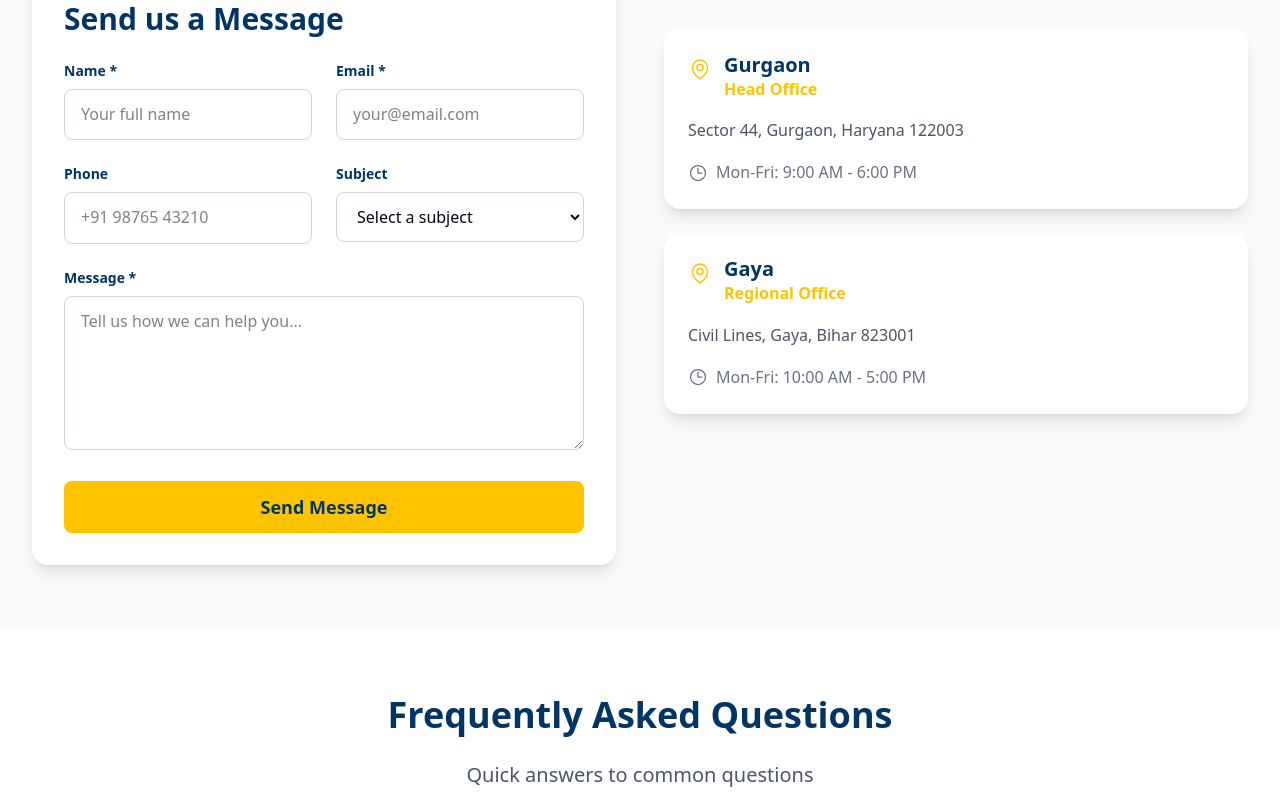
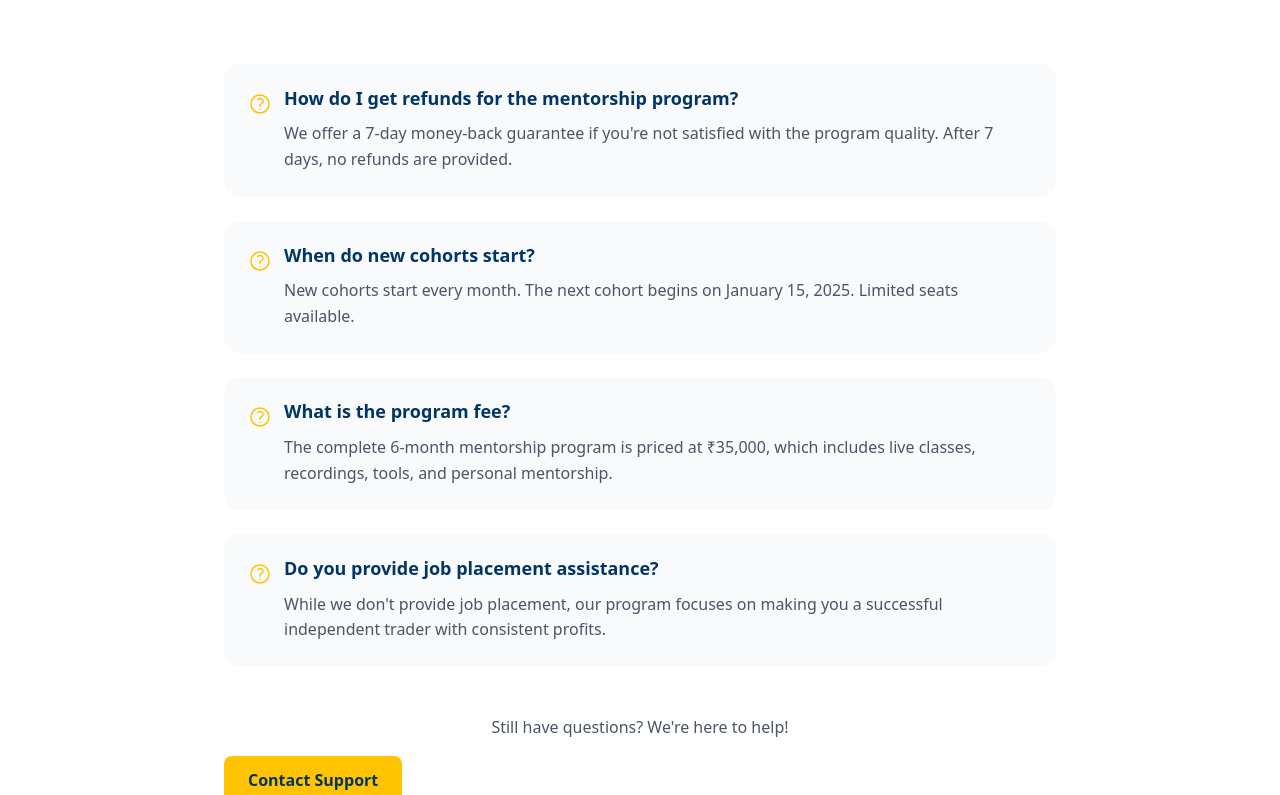
Before and after one commit to the-school-of-options/school-of-options, a Next.js app: page /contact in a window 1280 px wide. Shown: the part 1325-2120 px from the top of the page. Built offline with nearby package versions, Linux system fonts and the light colour scheme.

Commit message:
some bug and other fixes

```diff
--- a/src/app/about/page.tsx
+++ b/src/app/about/page.tsx
@@ -62,7 +62,7 @@ export default function AboutPage() {
   ];
 
   return (
-    <div className="pt-16">
+    <div>
       {/* Hero Section */}
       <section className="bg-gradient-to-br from-navy to-navy-dark text-white py-20">
         <div className="max-w-7xl mx-auto px-4 sm:px-6 lg:px-8">
--- a/src/app/contact/page.tsx
+++ b/src/app/contact/page.tsx
@@ -1,44 +1,12 @@
 'use client';
-
-import { useState } from 'react';
 import {
   PhoneIcon,
   EnvelopeIcon,
-  MapPinIcon,
   ChatBubbleLeftRightIcon,
-  ClockIcon,
   QuestionMarkCircleIcon
 } from '@heroicons/react/24/outline';
 
 export default function ContactPage() {
-  const [formData, setFormData] = useState({
-    name: '',
-    email: '',
-    phone: '',
-    subject: '',
-    message: ''
-  });
-  const [isSubmitted, setIsSubmitted] = useState(false);
-
-  const handleSubmit = (e: React.FormEvent) => {
-    e.preventDefault();
-    // Here you would typically send the data to your backend
-    console.log('Contact form submitted:', formData);
-    setIsSubmitted(true);
-
-    // Reset form after 3 seconds
-    setTimeout(() => {
-      setIsSubmitted(false);
-      setFormData({ name: '', email: '', phone: '', subject: '', message: '' });
-    }, 3000);
-  };
-
-  const handleChange = (e: React.ChangeEvent<HTMLInputElement | HTMLTextAreaElement | HTMLSelectElement>) => {
-    setFormData({
-      ...formData,
-      [e.target.name]: e.target.value
-    });
-  };
 
   const contactMethods = [
     {
@@ -67,20 +35,7 @@ export default function ContactPage() {
     }
   ];
 
-  const offices = [
-    {
-      city: 'Gurgaon',
-      address: 'Sector 44, Gurgaon, Haryana 122003',
-      type: 'Head Office',
-      timing: 'Mon-Fri: 9:00 AM - 6:00 PM'
-    },
-    {
-      city: 'Gaya',
-      address: 'Civil Lines, Gaya, Bihar 823001',
-      type: 'Regional Office',
-      timing: 'Mon-Fri: 10:00 AM - 5:00 PM'
-    }
-  ];
+
 
   const faqs = [
     {
@@ -102,7 +57,7 @@ export default function ContactPage() {
   ];
 
   return (
-    <div className="pt-16">
+    <div>
       {/* Hero Section */}
       <section className="bg-gradient-to-br from-navy to-navy-dark text-white py-20">
         <div className="max-w-7xl mx-auto px-4 sm:px-6 lg:px-8 text-center">
@@ -114,7 +69,7 @@ export default function ContactPage() {
             Have questions about our programs? Need support? We&apos;re here to help you succeed in your options trading journey.
           </p>
 
-          <div className="grid grid-cols-1 md:grid-cols-3 gap-8 mt-12">
+          <div className="grid grid-cols-1 md:grid-cols-2 gap-8 mt-12 max-w-2xl mx-auto">
             <div className="text-center">
               <div className="text-3xl font-bold text-green mb-2">24/7</div>
               <div className="text-gray-300">WhatsApp Support</div>
@@ -122,10 +77,6 @@ export default function ContactPage() {
             <div className="text-center">
               <div className="text-3xl font-bold text-green mb-2">&lt;2 hrs</div>
               <div className="text-gray-300">Response Time</div>
-            </div>
-            <div className="text-center">
-              <div className="text-3xl font-bold text-green mb-2">2 Cities</div>
-              <div className="text-gray-300">Office Locations</div>
             </div>
           </div>
         </div>
@@ -163,136 +114,7 @@ export default function ContactPage() {
         </div>
       </section>
 
-      {/* Contact Form & Office Info */}
-      <section className="py-16 bg-gray-50">
-        <div className="max-w-7xl mx-auto px-4 sm:px-6 lg:px-8">
-          <div className="grid grid-cols-1 lg:grid-cols-2 gap-12">
-            {/* Contact Form */}
-            <div className="bg-white rounded-2xl p-8 shadow-lg">
-              <h2 className="text-3xl font-bold text-navy mb-6">Send us a Message</h2>
 
-              {!isSubmitted ? (
-                <form onSubmit={handleSubmit} className="space-y-6">
-                  <div className="grid grid-cols-1 md:grid-cols-2 gap-6">
-                    <div>
-                      <label className="block text-sm font-semibold text-navy mb-2">Name *</label>
-                      <input
-                        type="text"
-                        name="name"
-                        value={formData.name}
-                        onChange={handleChange}
-                        required
-                        className="w-full px-4 py-3 border border-gray-300 rounded-lg focus:ring-2 focus:ring-green focus:border-transparent"
-                        placeholder="Your full name"
-                      />
-                    </div>
-
-                    <div>
-                      <label className="block text-sm font-semibold text-navy mb-2">Email *</label>
-                      <input
-                        type="email"
-                        name="email"
-                        value={formData.email}
-                        onChange={handleChange}
-                        required
-                        className="w-full px-4 py-3 border border-gray-300 rounded-lg focus:ring-2 focus:ring-green focus:border-transparent"
-                        placeholder="your@email.com"
-                      />
-                    </div>
-                  </div>
-
-                  <div className="grid grid-cols-1 md:grid-cols-2 gap-6">
-                    <div>
-                      <label className="block text-sm font-semibold text-navy mb-2">Phone</label>
-                      <input
-                        type="tel"
-                        name="phone"
-                        value={formData.phone}
-                        onChange={handleChange}
-                        className="w-full px-4 py-3 border border-gray-300 rounded-lg focus:ring-2 focus:ring-green focus:border-transparent"
-                        placeholder="+91 98765 43210"
-                      />
-                    </div>
-
-                    <div>
-                      <label className="block text-sm font-semibold text-navy mb-2">Subject</label>
-                      <select
-                        name="subject"
-                        value={formData.subject}
-                        onChange={handleChange}
-                        className="w-full px-4 py-3 border border-gray-300 rounded-lg focus:ring-2 focus:ring-green focus:border-transparent"
-                      >
-                        <option value="">Select a subject</option>
-                        <option value="mentorship">Mentorship Program</option>
-                        <option value="refund">Refund Query</option>
-                        <option value="technical">Technical Support</option>
-                        <option value="general">General Inquiry</option>
-                      </select>
-                    </div>
-                  </div>
-
-                  <div>
-                    <label className="block text-sm font-semibold text-navy mb-2">Message *</label>
-                    <textarea
-                      name="message"
-                      value={formData.message}
-                      onChange={handleChange}
-                      required
-                      rows={5}
-                      className="w-full px-4 py-3 border border-gray-300 rounded-lg focus:ring-2 focus:ring-green focus:border-transparent"
-                      placeholder="Tell us how we can help you..."
-                    />
-                  </div>
-
-                  <button type="submit" className="btn-primary w-full text-lg py-4">
-                    Send Message
-                  </button>
-                </form>
-              ) : (
-                <div className="text-center py-12">
-                  <div className="w-16 h-16 bg-green rounded-full flex items-center justify-center mx-auto mb-4">
-                    <svg className="h-8 w-8 text-white" fill="none" stroke="currentColor" viewBox="0 0 24 24">
-                      <path strokeLinecap="round" strokeLinejoin="round" strokeWidth={2} d="M5 13l4 4L19 7" />
-                    </svg>
-                  </div>
-                  <h3 className="text-2xl font-bold text-green mb-2">Message Sent!</h3>
-                  <p className="text-gray-600">
-                    We&apos;ll get back to you within 24 hours.
-                  </p>
-                </div>
-              )}
-            </div>
-
-            {/* Office Information */}
-            <div className="space-y-8">
-              <div>
-                <h2 className="text-3xl font-bold text-navy mb-6">Our Offices</h2>
-
-                <div className="space-y-6">
-                  {offices.map((office) => (
-                    <div key={office.city} className="bg-white rounded-2xl p-6 shadow-lg">
-                      <div className="flex items-start mb-4">
-                        <MapPinIcon className="h-6 w-6 text-green mr-3 mt-1" />
-                        <div>
-                          <h3 className="text-xl font-bold text-navy">{office.city}</h3>
-                          <p className="text-green font-semibold">{office.type}</p>
-                        </div>
-                      </div>
-
-                      <p className="text-gray-600 mb-4">{office.address}</p>
-
-                      <div className="flex items-center text-gray-500">
-                        <ClockIcon className="h-5 w-5 mr-2" />
-                        <span>{office.timing}</span>
-                      </div>
-                    </div>
-                  ))}
-                </div>
-              </div>
-            </div>
-          </div>
-        </div>
-      </section>
 
       {/* FAQ Section */}
       <section className="py-16 bg-white">
--- a/src/app/globals.css
+++ b/src/app/globals.css
@@ -69,21 +69,65 @@ select:focus {
 /* Responsive text scaling */
 @media (max-width: 640px) {
   h1 {
-    font-size: 2rem;
+    font-size: 1.875rem;
     line-height: 1.1;
   }
 
   h2 {
-    font-size: 1.75rem;
+    font-size: 1.5rem;
     line-height: 1.2;
   }
 
   .text-4xl {
+    font-size: 1.875rem;
+  }
+
+  .text-5xl {
     font-size: 2.25rem;
   }
 
   .text-6xl {
+    font-size: 2.5rem;
+  }
+
+  .text-7xl {
     font-size: 3rem;
+  }
+}
+
+/* Better mobile spacing */
+@media (max-width: 640px) {
+  .py-20 {
+    padding-top: 3rem;
+    padding-bottom: 3rem;
+  }
+
+  .py-24 {
+    padding-top: 4rem;
+    padding-bottom: 4rem;
+  }
+
+  .py-28 {
+    padding-top: 5rem;
+    padding-bottom: 5rem;
+  }
+
+  .py-40 {
+    padding-top: 6rem;
+    padding-bottom: 6rem;
+  }
+}
+
+/* Mobile-first button improvements */
+.btn-primary,
+.btn-secondary {
+  @apply text-center min-h-[48px] flex items-center justify-center;
+}
+
+@media (max-width: 640px) {
+  .btn-primary,
+  .btn-secondary {
+    @apply w-full px-4 py-3 text-base;
   }
 }
 
--- a/src/app/knowledge-hub/page.tsx
+++ b/src/app/knowledge-hub/page.tsx
@@ -102,7 +102,7 @@ export default function KnowledgeHubPage() {
   ];
 
   return (
-    <div className="pt-16">
+    <div>
       {/* Hero Section */}
       <section className="bg-gradient-to-br from-navy to-navy-dark text-white py-20">
         <div className="max-w-7xl mx-auto px-4 sm:px-6 lg:px-8 text-center">
--- a/src/app/newsletter/page.tsx
+++ b/src/app/newsletter/page.tsx
@@ -97,7 +97,7 @@ export default function NewsletterPage() {
   ];
 
   return (
-    <div className="pt-16">
+    <div>
       {/* Hero Section */}
       <section className="bg-gradient-to-br from-navy to-navy-dark text-white py-20">
         <div className="max-w-7xl mx-auto px-4 sm:px-6 lg:px-8">
--- a/src/components/WhatsAppWidget.tsx
+++ b/src/components/WhatsAppWidget.tsx
@@ -4,7 +4,7 @@ import { ChatBubbleLeftRightIcon } from '@heroicons/react/24/solid';
 
 export default function WhatsAppWidget() {
   const handleWhatsAppClick = () => {
-    const phoneNumber = '919876543210'; // Replace with actual WhatsApp number
+    const phoneNumber = '919999007948'; // Replace with actual WhatsApp number
     const message = 'Hi! I\'m interested in learning more about The School of Options.';
     const whatsappUrl = `https://wa.me/${phoneNumber}?text=${encodeURIComponent(message)}`;
     window.open(whatsappUrl, '_blank');
```
Also changed, not shown: src/app/mentorship/page.tsx (+6 -4 lines), src/components/Header.tsx (+8 -6 lines), src/components/HeroSection.tsx (+6 -13 lines), src/components/IronySection.tsx (+8 -8 lines), src/components/NewsletterCTA.tsx (+10 -10 lines), src/components/ThreeStepBlueprint.tsx (+12 -12 lines).
